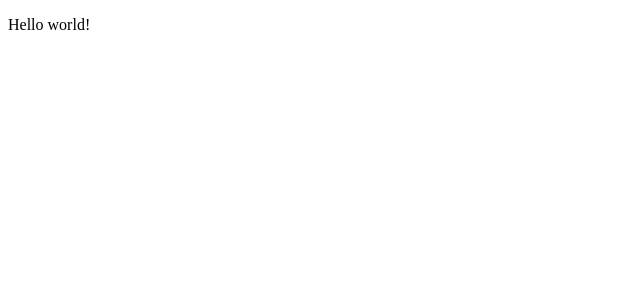
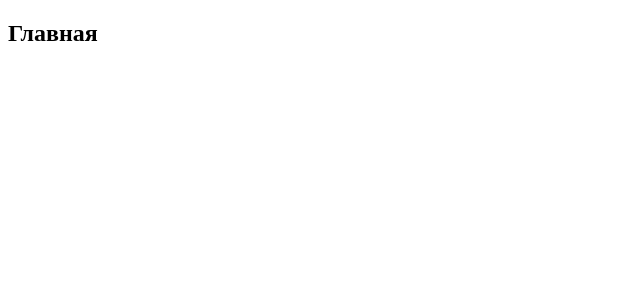
Before and after one commit to newbornfrontender/nuxt-simple-examples, a Nuxt app: page / in a window 1280 px wide. Shown: the top 300 px of the page, without its empty margins (0-640 px from the left). Built offline with nearby package versions, Linux system fonts and the light colour scheme.

Commit message:
Внес небольшие правки

```diff
--- a/pages/index.vue
+++ b/pages/index.vue
@@ -1,13 +1,13 @@
 <template>
-  <div>
-    <p>{{ msg }}</p>
-  </div>
+  <section>
+    <h1>{{ title }}</h1>
+  </section>
 </template>
 
 <script>
   export default {
     data: () => ({
-      msg: 'Hello world!',
+      title: 'Главная',
     }),
 
     head () {
```
